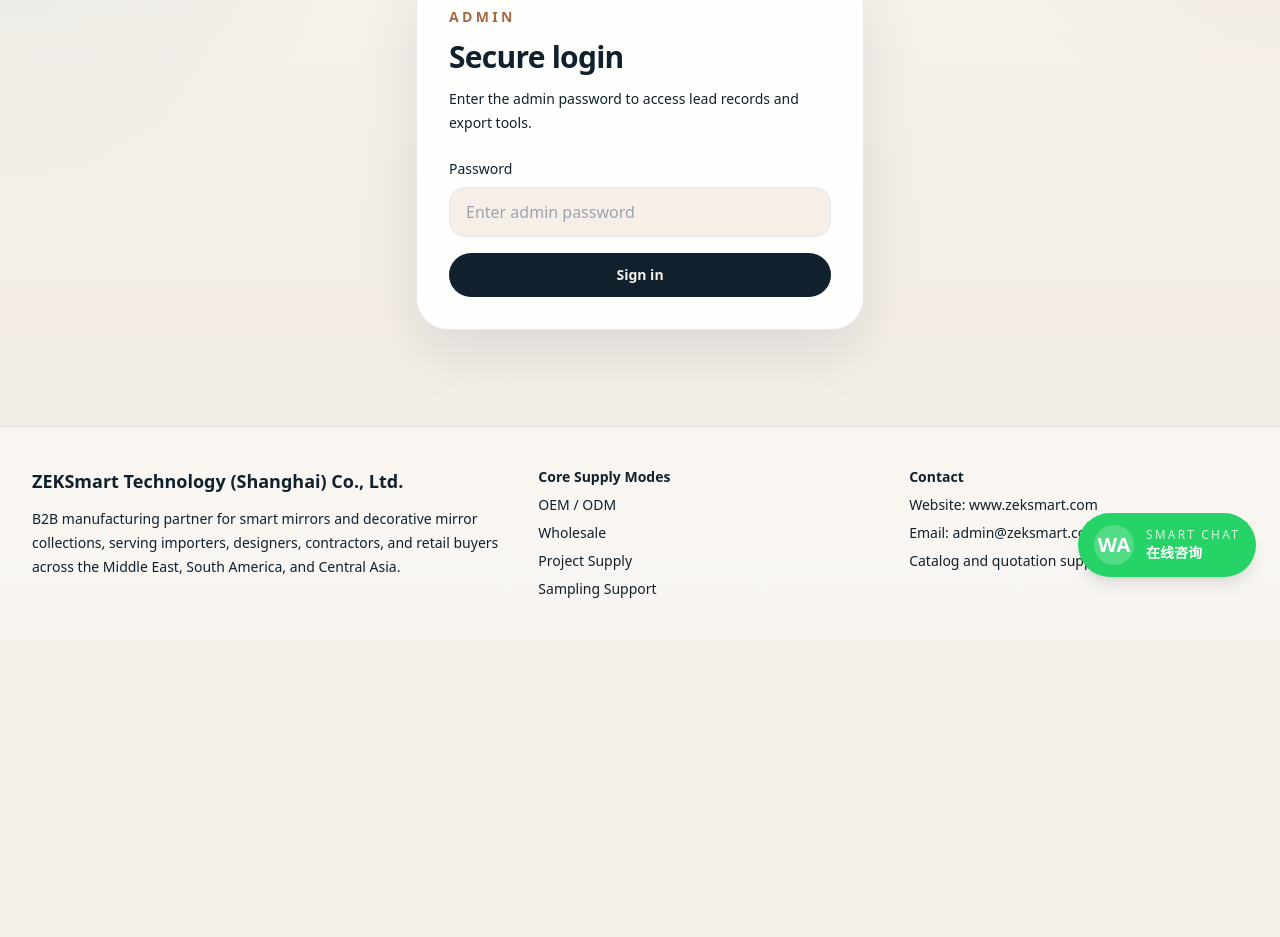
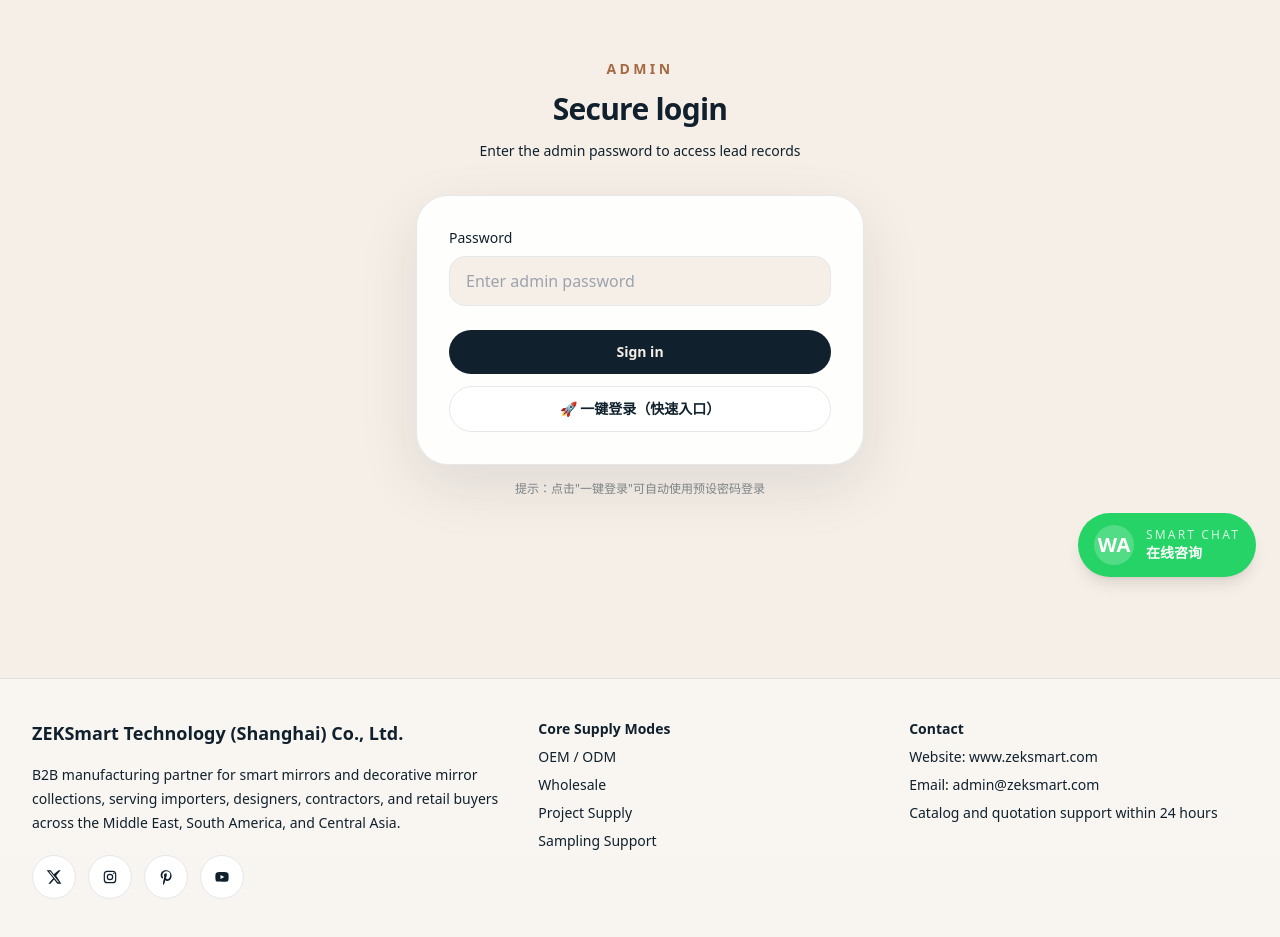
Before and after one commit to warmlove70-ui/b2b-mirror-site, a Next.js app: page /admin/login in a window 1280 px wide. Shown: the part 199-1136 px from the top of the page. Before the commit the page ends 838 px from the top, so only its background shows below. Built offline with nearby package versions, Linux system fonts and the light colour scheme.

Commit message:
Update admin login and components

```diff
--- /dev/null
+++ b/app/admin/auto-login/page.tsx
@@ -0,0 +1,42 @@
+"use client";
+
+import { useEffect, useState } from "react";
+
+export default function AutoLoginPage() {
+  const [status, setStatus] = useState("正在登录...");
+
+  useEffect(() => {
+    async function autoLogin() {
+      try {
+        const res = await fetch("/api/admin/login", {
+          method: "POST",
+          headers: { "Content-Type": "application/json" },
+          body: JSON.stringify({ password: "ZekSmart2026!" }),
+          credentials: "include",
+        });
+
+        const data = await res.json();
+
+        if (data.ok) {
+          setStatus("登录成功，正在跳转...");
+          window.location.href = "/admin/leads";
+        } else {
+          setStatus("登录失败：" + (data.error || "未知错误"));
+        }
+      } catch (err) {
+        setStatus("登录错误：" + (err instanceof Error ? err.message : "未知错误"));
+      }
+    }
+
+    autoLogin();
+  }, []);
+
+  return (
+    <div className="min-h-screen bg-sand flex items-center justify-center">
+      <div className="text-center">
+        <p className="text-2xl font-semibold text-ink">{status}</p>
+        <p className="mt-4 text-sm text-ink/60">如果 3 秒后没有跳转，请 <a href="/admin/leads" className="text-teal underline">点击这里</a></p>
+      </div>
+    </div>
+  );
+}
--- a/app/admin/login/login-form.tsx
+++ b/app/admin/login/login-form.tsx
@@ -1,10 +1,8 @@
 "use client";
 
 import { FormEvent, useState } from "react";
-import { useRouter } from "next/navigation";
 
 export function LoginForm({ next }: { next: string }) {
-  const router = useRouter();
   const [password, setPassword] = useState("");
   const [loading, setLoading] = useState(false);
   const [error, setError] = useState("");
@@ -19,15 +17,17 @@ export function LoginForm({ next }: { next: string }) {
         method: "POST",
         headers: { "Content-Type": "application/json" },
         body: JSON.stringify({ password }),
+        credentials: "include",
       });
 
       const data = await response.json();
+
       if (!response.ok || !data.ok) {
         throw new Error(data.error || "Login failed.");
       }
 
-      router.push(next);
-      router.refresh();
+      // 直接跳转，不使用 Next.js router
+      window.location.href = next;
     } catch (err) {
       setError(err instanceof Error ? err.message : "Login failed.");
     } finally {
@@ -55,7 +55,11 @@ export function LoginForm({ next }: { next: string }) {
       >
         {loading ? "Signing in..." : "Sign in"}
       </button>
-      {error ? <div className="rounded-2xl bg-[#fff3f1] px-4 py-3 text-sm text-[#9f3d2e]">{error}</div> : null}
+      {error ? (
+        <div className="rounded-2xl bg-[#fff3f1] px-4 py-3 text-sm text-[#9f3d2e]">
+          {error}
+        </div>
+      ) : null}
     </form>
   );
 }
--- a/app/admin/login/page.tsx
+++ b/app/admin/login/page.tsx
@@ -1,35 +1,109 @@
-import { Container } from "@/components/layout";
-import { getAdminPassword } from "@/lib/admin-auth";
-import { LoginForm } from "./login-form";
+"use client";
 
-export default function AdminLoginPage({
-  searchParams,
-}: {
-  searchParams?: { next?: string };
-}) {
-  const configured = Boolean(getAdminPassword());
-  const next = searchParams?.next || "/admin/leads";
+import { FormEvent, useState } from "react";
+
+export default function AdminLoginPage() {
+  const [password, setPassword] = useState("");
+  const [loading, setLoading] = useState(false);
+  const [error, setError] = useState("");
+  const [success, setSuccess] = useState("");
+
+  async function handleSubmit(event: FormEvent<HTMLFormElement>) {
+    event.preventDefault();
+    doLogin(password);
+  }
+
+  async function doLogin(pwd: string) {
+    setLoading(true);
+    setError("");
+    setSuccess("");
+
+    try {
+      const res = await fetch("/api/admin/login", {
+        method: "POST",
+        headers: { "Content-Type": "application/json" },
+        body: JSON.stringify({ password: pwd }),
+        credentials: "include",
+      });
+
+      const data = await res.json();
+
+      if (!res.ok || !data.ok) {
+        throw new Error(data.error || "密码错误");
+      }
+
+      setSuccess("登录成功！正在跳转...");
+
+      // 等待 1 秒确保 Cookie 写入，然后强制跳转
+      setTimeout(() => {
+        // 使用完整 URL 并强制刷新
+        window.location.href = "https://b2b-mirror-site.vercel.app/admin/leads?t=" + Date.now();
+      }, 1000);
+
+    } catch (err) {
+      setError(err instanceof Error ? err.message : "登录失败");
+    } finally {
+      setLoading(false);
+    }
+  }
 
   return (
-    <section className="py-16 sm:py-24">
-      <Container>
-        <div className="mx-auto max-w-md rounded-[2rem] border border-ink/10 bg-white/90 p-8 shadow-soft">
+    <div className="min-h-screen bg-sand flex items-center justify-center p-4">
+      <div className="w-full max-w-md">
+        <div className="text-center mb-8">
           <p className="text-sm font-semibold uppercase tracking-[0.24em] text-copper">Admin</p>
           <h1 className="mt-3 text-3xl font-semibold tracking-tight text-ink">Secure login</h1>
           <p className="mt-3 text-sm leading-6 text-ink/72">
-            Enter the admin password to access lead records and export tools.
+            Enter the admin password to access lead records
           </p>
+        </div>
 
-          {configured ? (
-            <LoginForm next={next} />
-          ) : (
-            <div className="mt-6 rounded-2xl bg-[#fff3f1] px-4 py-4 text-sm text-[#9f3d2e]">
-              ADMIN_PASSWORD is not configured yet. Set it in your environment before using the
-              admin area.
+        <form onSubmit={handleSubmit} className="rounded-[2rem] border border-ink/10 bg-white/90 p-8 shadow-soft">
+          <div className="mb-6">
+            <label className="mb-2 block text-sm font-medium text-ink/74">Password</label>
+            <input
+              type="password"
+              value={password}
+              onChange={(e) => setPassword(e.target.value)}
+              className="w-full rounded-2xl border border-ink/12 bg-sand px-4 py-3 text-ink outline-none focus:border-teal"
+              placeholder="Enter admin password"
+            />
+          </div>
+
+          <button
+            type="submit"
+            disabled={loading}
+            className="w-full rounded-full bg-ink px-5 py-3 text-sm font-semibold text-sand hover:bg-teal disabled:cursor-not-allowed disabled:opacity-70 mb-3"
+          >
+            {loading ? "Signing in..." : "Sign in"}
+          </button>
+
+          <button
+            type="button"
+            onClick={() => doLogin("ZekSmart2026!")}
+            disabled={loading}
+            className="w-full rounded-full border border-ink/12 bg-white px-5 py-3 text-sm font-semibold text-ink hover:bg-sand disabled:cursor-not-allowed disabled:opacity-70"
+          >
+            {loading ? "Signing in..." : "🚀 一键登录（快速入口）"}
+          </button>
+
+          {error && (
+            <div className="mt-4 rounded-2xl bg-[#fff3f1] px-4 py-3 text-sm text-[#9f3d2e]">
+              {error}
             </div>
           )}
-        </div>
-      </Container>
-    </section>
+
+          {success && (
+            <div className="mt-4 rounded-2xl bg-[#d4edda] px-4 py-3 text-sm text-[#155724]">
+              {success}
+            </div>
+          )}
+        </form>
+
+        <p className="text-center text-xs text-ink/50 mt-4">
+          提示：点击"一键登录"可自动使用预设密码登录
+        </p>
+      </div>
+    </div>
   );
 }
--- a/components/layout.tsx
+++ b/components/layout.tsx
@@ -60,13 +60,27 @@ export function Footer() {
     <footer className="border-t border-ink/10 bg-white/50 py-10">
       <Container>
         <div className="grid gap-8 lg:grid-cols-[1.4fr_1fr_1fr]">
-          <div className="space-y-3">
+          <div className="space-y-4">
             <p className="text-lg font-semibold">{brand.fullName}</p>
             <p className="max-w-xl text-sm leading-6 text-ink/68">
               B2B manufacturing partner for smart mirrors and decorative mirror collections,
               serving importers, designers, contractors, and retail buyers across the Middle East,
               South America, and Central Asia.
             </p>
+            <div className="flex flex-wrap gap-3 pt-1">
+              {brand.socialLinks.map((item) => (
+                <a
+                  key={item.label}
+                  href={item.href}
+                  target="_blank"
+                  rel="noreferrer"
+                  aria-label={item.label}
+                  className="inline-flex h-11 w-11 items-center justify-center rounded-full border border-ink/12 bg-white text-ink transition hover:-translate-y-0.5 hover:border-teal hover:text-teal"
+                >
+                  <SocialIcon label={item.label} />
+                </a>
+              ))}
+            </div>
           </div>
           <div className="space-y-2 text-sm text-ink/72">
             <p className="font-semibold text-ink">Core Supply Modes</p>
@@ -86,3 +100,37 @@ export function Footer() {
     </footer>
   );
 }
+
+function SocialIcon({ label }: { label: string }) {
+  if (label === "X") {
+    return (
+      <svg viewBox="0 0 24 24" className="h-4 w-4 fill-current" aria-hidden="true">
+        <path d="M18.9 2H22l-6.77 7.74L23 22h-6.1l-4.78-6.25L6.65 22H3.53l7.24-8.28L1 2h6.26l4.32 5.7L18.9 2Zm-1.07 18h1.69L6.33 3.89H4.52L17.83 20Z" />
+      </svg>
+    );
+  }
+
+  if (label === "Instagram") {
+    return (
+      <svg viewBox="0 0 24 24" className="h-4 w-4 fill-none stroke-current" strokeWidth="1.8" aria-hidden="true">
+        <rect x="3.5" y="3.5" width="17" height="17" rx="4.5" />
+        <circle cx="12" cy="12" r="4" />
+        <circle cx="17.5" cy="6.5" r="1" className="fill-current stroke-0" />
+      </svg>
+    );
+  }
+
+  if (label === "Pinterest") {
+    return (
+      <svg viewBox="0 0 24 24" className="h-4 w-4 fill-current" aria-hidden="true">
+        <path d="M12 2C6.48 2 4 5.96 4 9.26c0 2.25.85 4.26 2.68 5.01.3.12.57 0 .66-.33.06-.23.2-.8.26-1.04.09-.33.05-.44-.19-.72-.52-.61-.85-1.41-.85-2.54 0-3.28 2.45-6.22 6.38-6.22 3.48 0 5.4 2.13 5.4 4.97 0 3.74-1.66 6.9-4.12 6.9-1.36 0-2.38-1.12-2.05-2.5.39-1.65 1.15-3.43 1.15-4.62 0-1.07-.57-1.96-1.76-1.96-1.4 0-2.52 1.45-2.52 3.39 0 1.24.42 2.08.42 2.08l-1.69 7.15c-.5 2.11-.08 4.69-.04 4.95.02.15.21.19.29.08.12-.16 1.69-2.09 2.22-4.01.15-.54.84-3.25.84-3.25.41.79 1.62 1.49 2.91 1.49 3.83 0 6.43-3.49 6.43-8.17C20 5.3 16.66 2 12 2Z" />
+      </svg>
+    );
+  }
+
+  return (
+    <svg viewBox="0 0 24 24" className="h-4 w-4 fill-current" aria-hidden="true">
+      <path d="M21.58 7.19a2.96 2.96 0 0 0-2.08-2.1C17.65 4.6 12 4.6 12 4.6s-5.65 0-7.5.49a2.96 2.96 0 0 0-2.08 2.1A31.24 31.24 0 0 0 2 12a31.24 31.24 0 0 0 .42 4.81 2.96 2.96 0 0 0 2.08 2.1c1.85.49 7.5.49 7.5.49s5.65 0 7.5-.49a2.96 2.96 0 0 0 2.08-2.1c.28-1.6.42-3.21.42-4.81s-.14-3.21-.42-4.81ZM9.75 15.02V8.98L15.5 12l-5.75 3.02Z" />
+    </svg>
+  );
+}
--- a/components/sections.tsx
+++ b/components/sections.tsx
@@ -3,6 +3,21 @@ import Link from "next/link";
 import { ReactNode } from "react";
 import { Container, SectionHeading } from "@/components/layout";
 import { marketRegions, productCategories, valuePillars } from "@/components/site-data";
+
+const productImages = [
+  "/hero/product-bright.jpg",
+  "/hero/luxury-dressing-scene.jpg",
+  "/hero/luxury-bathroom-scene.jpg",
+  "/hero/showroom-bright.jpg",
+  "/hero/floor-mirror.png",
+  "/products/irregular-wavy-wall-mirror.png",
+];
+
+const audienceImages = [
+  "/hero/showroom-bright.jpg",
+  "/hero/luxury-dressing-scene.jpg",
+  "/hero/luxury-bathroom-scene.jpg",
+];
 
 export function HeroSection() {
   return (
@@ -44,14 +59,14 @@ export function HeroSection() {
             <div className="relative rounded-[2.2rem] border border-ink/8 bg-white p-5 shadow-[0_30px_80px_rgba(16,33,45,0.10)] sm:p-6 xl:mt-0">
               <div className="relative min-h-[560px] overflow-hidden rounded-[2rem] bg-[#eae3da]">
                 <Image
-                  src="/hero/product-bright.jpg"
-                  alt="Mirror product and application image for overseas buyers"
+                  src="/hero/luxury-bathroom-scene.jpg"
+                  alt="Premium smart bathroom mirror installed in a modern bathroom"
                   fill
                   priority
                   className="object-cover"
                   sizes="(max-width: 1024px) 100vw, 58vw"
                 />
-                <div className="absolute inset-0 bg-gradient-to-t from-black/20 via-transparent to-transparent" />
+                <div className="absolute inset-0 bg-gradient-to-t from-black/28 via-transparent to-transparent" />
               </div>
 
               <div className="mt-5 grid gap-4 sm:grid-cols-3">
@@ -154,12 +169,23 @@ export function ProductGridSection() {
           {productCategories.map((category, index) => (
             <div
               key={category.title}
-              className="rounded-[1.7rem] border border-ink/8 bg-white p-6 shadow-soft"
+              className="overflow-hidden rounded-[1.7rem] border border-ink/8 bg-white shadow-soft"
             >
-              <div className={`mb-5 h-44 rounded-[1.3rem] ${productBackdrop(index)}`} />
+              <div className="relative h-52">
+                <Image
+                  src={productImages[index % productImages.length]}
+                  alt={category.title}
+                  fill
+                  className="object-cover"
+                  sizes="(max-width: 768px) 100vw, (max-width: 1280px) 50vw, 33vw"
+                />
+                <div className="absolute inset-0 bg-gradient-to-t from-black/30 via-black/5 to-transparent" />
+              </div>
+              <div className="p-6">
                 <p className="text-xl font-semibold text-ink">{category.title}</p>
                 <p className="mt-3 text-sm leading-6 text-ink/72">{category.description}</p>
                 <p className="mt-4 text-sm font-medium text-copper">{category.applications}</p>
+              </div>
             </div>
           ))}
         </div>
@@ -202,14 +228,25 @@ export function AudienceSection() {
           {cards.map((card, index) => (
             <div
               key={card.title}
-              className="rounded-[1.7rem] border border-ink/8 bg-white p-6 shadow-soft"
+              className="overflow-hidden rounded-[1.7rem] border border-ink/8 bg-white shadow-soft"
             >
-              <div className={`mb-5 h-32 rounded-[1.2rem] ${audienceBackdrop(index)}`} />
+              <div className="relative h-40">
+                <Image
+                  src={audienceImages[index % audienceImages.length]}
+                  alt={card.title}
+                  fill
+                  className="object-cover"
+                  sizes="(max-width: 1024px) 100vw, 33vw"
+                />
+                <div className="absolute inset-0 bg-gradient-to-t from-black/35 via-black/10 to-transparent" />
+              </div>
+              <div className="p-6">
                 <p className="text-2xl font-semibold text-ink">{card.title}</p>
                 <p className="mt-3 text-sm leading-6 text-ink/72">{card.description}</p>
                 <Link href={card.href} className="mt-5 inline-flex text-sm font-semibold text-teal">
                   Explore page
                 </Link>
+              </div>
             </div>
           ))}
         </div>
@@ -379,23 +416,3 @@ function HeroImageCard({
     </div>
   );
 }
-
-function productBackdrop(index: number) {
-  const variants = [
-    "bg-gradient-to-br from-[#ece8df] to-[#d9e6e4]",
-    "bg-gradient-to-br from-[#efe5dc] to-[#e7ddd2]",
-    "bg-gradient-to-br from-[#e2eceb] to-[#d2dedd]",
-    "bg-gradient-to-br from-[#eee5d9] to-[#e3d6c8]",
-    "bg-gradient-to-br from-[#e8efed] to-[#dbe5e2]",
-  ];
-  return variants[index % variants.length];
-}
-
-function audienceBackdrop(index: number) {
-  const variants = [
-    "bg-gradient-to-r from-[#dce9e7] to-[#eef4f3]",
-    "bg-gradient-to-r from-[#efe4d8] to-[#f6efe8]",
-    "bg-gradient-to-r from-[#e4eceb] to-[#f1f5f5]",
-  ];
-  return variants[index % variants.length];
-}
--- a/components/site-data.ts
+++ b/components/site-data.ts
@@ -13,6 +13,12 @@ export const brand = {
   whatsappDisplay: whatsappNumberRaw,
   whatsappHref: `https://wa.me/${whatsappDigits}`,
   responseSla: "Catalog and quotation support within 24 hours",
+  socialLinks: [
+    { label: "X", href: "https://x.com/zeksmart" },
+    { label: "Instagram", href: "https://www.instagram.com/zeksmart1/" },
+    { label: "Pinterest", href: "https://www.pinterest.com/zeksmart/" },
+    { label: "YouTube", href: "https://www.youtube.com/channel/UCnNOHhi0y9f6Den0yRS8HkQ" },
+  ],
 };
 
 export const navLinks: NavLink[] = [
@@ -36,6 +42,12 @@ export const productCategories: ProductCategory[] = [
     description:
       "Iron and solid wood dressing mirrors developed for retail programs, private label ranges, and furniture bundles.",
     applications: "Home furnishing chains, boutiques, showroom programs",
+  },
+  {
+    title: "Irregular Wavy Wall Mirrors",
+    description:
+      "Premium sculptural wave mirrors with high-definition anti-darkening glass, contemporary organic shapes, and customizable finishes for modern interior programs.",
+    applications: "Designer collections, boutique hotels, premium residential, trend-led retail",
   },
   {
     title: "Wall Mirrors",
--- a/lib/admin-auth.ts
+++ b/lib/admin-auth.ts
@@ -3,7 +3,8 @@ import { cookies } from "next/headers";
 export const ADMIN_COOKIE_NAME = "zeksmart_admin_auth";
 
 export function getAdminPassword() {
-  return process.env.ADMIN_PASSWORD || "";
+  // Fallback password if ADMIN_PASSWORD is not set
+  return process.env.ADMIN_PASSWORD || "ZekSmart2026!";
 }
 
 export async function isAdminAuthenticated() {
--- a/middleware.ts
+++ b/middleware.ts
@@ -18,7 +18,8 @@ export function middleware(request: NextRequest) {
     return NextResponse.next();
   }
 
-  const password = process.env.ADMIN_PASSWORD || "";
+  // 使用回退密码（与环境变量一致）
+  const password = process.env.ADMIN_PASSWORD || "ZekSmart2026!";
   const token = request.cookies.get(ADMIN_COOKIE_NAME)?.value;
 
   if (!password || token !== password) {
```
Also changed, not shown: admin-login.html (added, +45 -0 lines), .vercel-env.json (added), 1 other file (tests, documents, lock files or other folders). Lines whose indentation alone changed are shown as unchanged.
